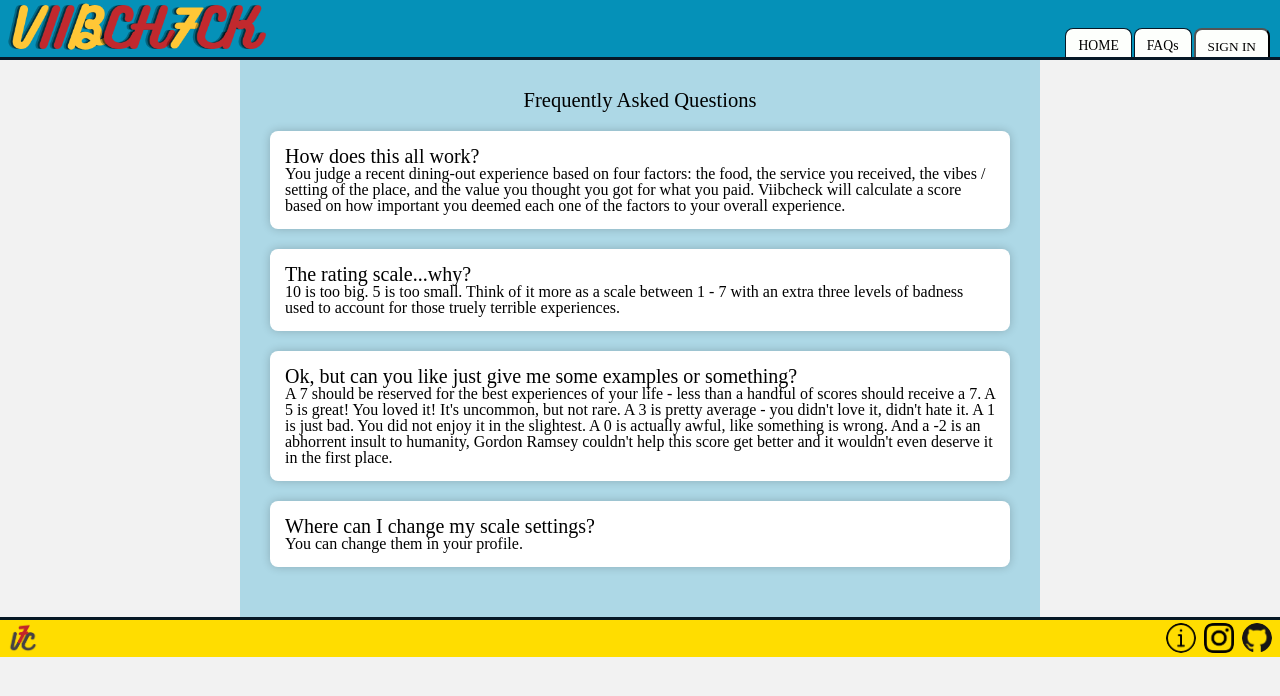
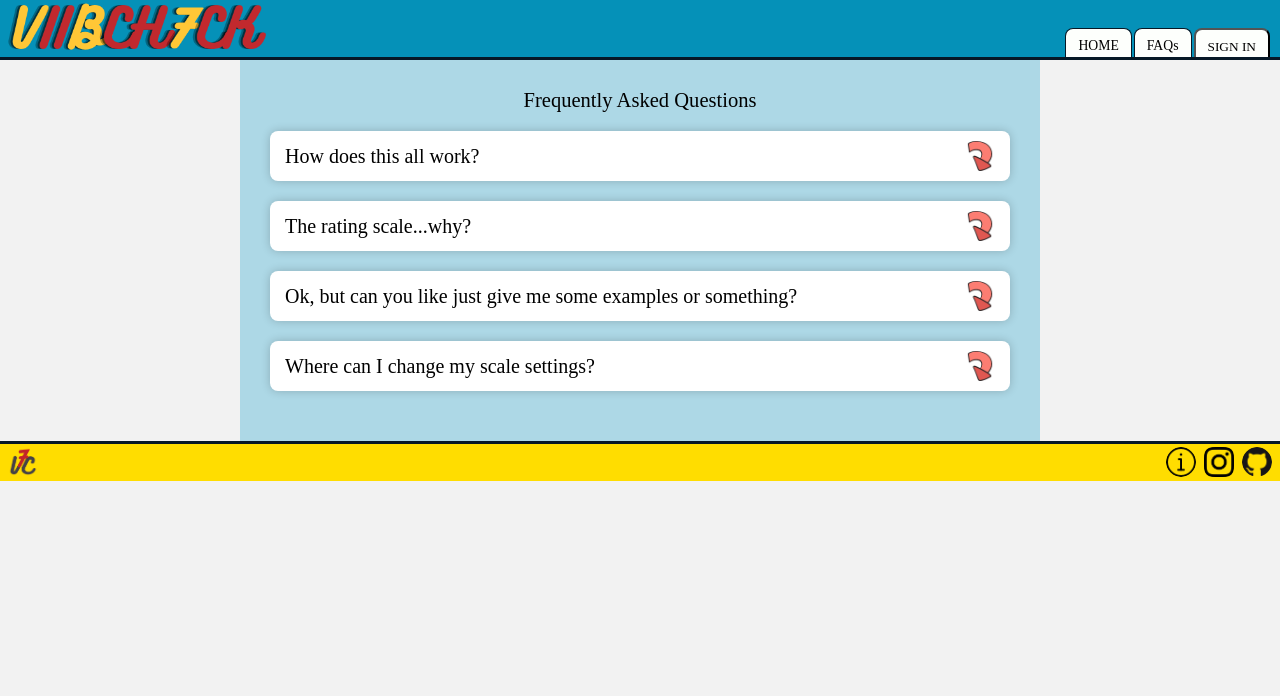
Before and after one commit to colefiscus/vibecheck, a React (Create React App) app: page /faqs in a window 1280 px wide. Shown: the top 696 px of the page. Built offline with nearby package versions, Linux system fonts and the light colour scheme; a web font is replaced by a local one.

Commit message:
Add arrow on side of FAQ question for dropdown

```diff
--- a/src/Components/FAQs/FAQ.js
+++ b/src/Components/FAQs/FAQ.js
@@ -1,5 +1,7 @@
 import React from 'react';
 import styled from 'styled-components/macro';
+
+import downArrow from '../../Images/down-arrow.png'
 
 const FAQ = ({ faq, index }) => {
   return (
@@ -10,9 +12,9 @@ const FAQ = ({ faq, index }) => {
       <FAQQuestion className="faq-question">
         {faq.question}
       </FAQQuestion>
-      <div className="faq-answer">
+      <FAQAnswer className="faq-answer">
         {faq.answer}
-      </div>
+      </FAQAnswer>
     </FAQWrapper>
   )
 }
@@ -29,8 +31,30 @@ const FAQQuestion = styled.div`
   position: relative;
   font-size: 20px;
   padding-right: 80px;
+
+  &::after {
+    content: '';
+    position: absolute;
+    top: 50%;
+    right: 0px;
+    transform: translateY(-50%);
+    width: 30px;
+    height: 30px;
+
+    background-image: url(${downArrow});
+    background-position: center;
+    background-size: contain;
+    background-repeat: no-repeat;
+
+    transition: all 0.4s ease;
+  }
 `;
 
-
+const FAQAnswer = styled.div`
+  opacity: 0;
+  max-height: 0;
+  overflow-y: hidden;
+  transition: all 0.4s ease;
+`;
 
 export default FAQ;
```
